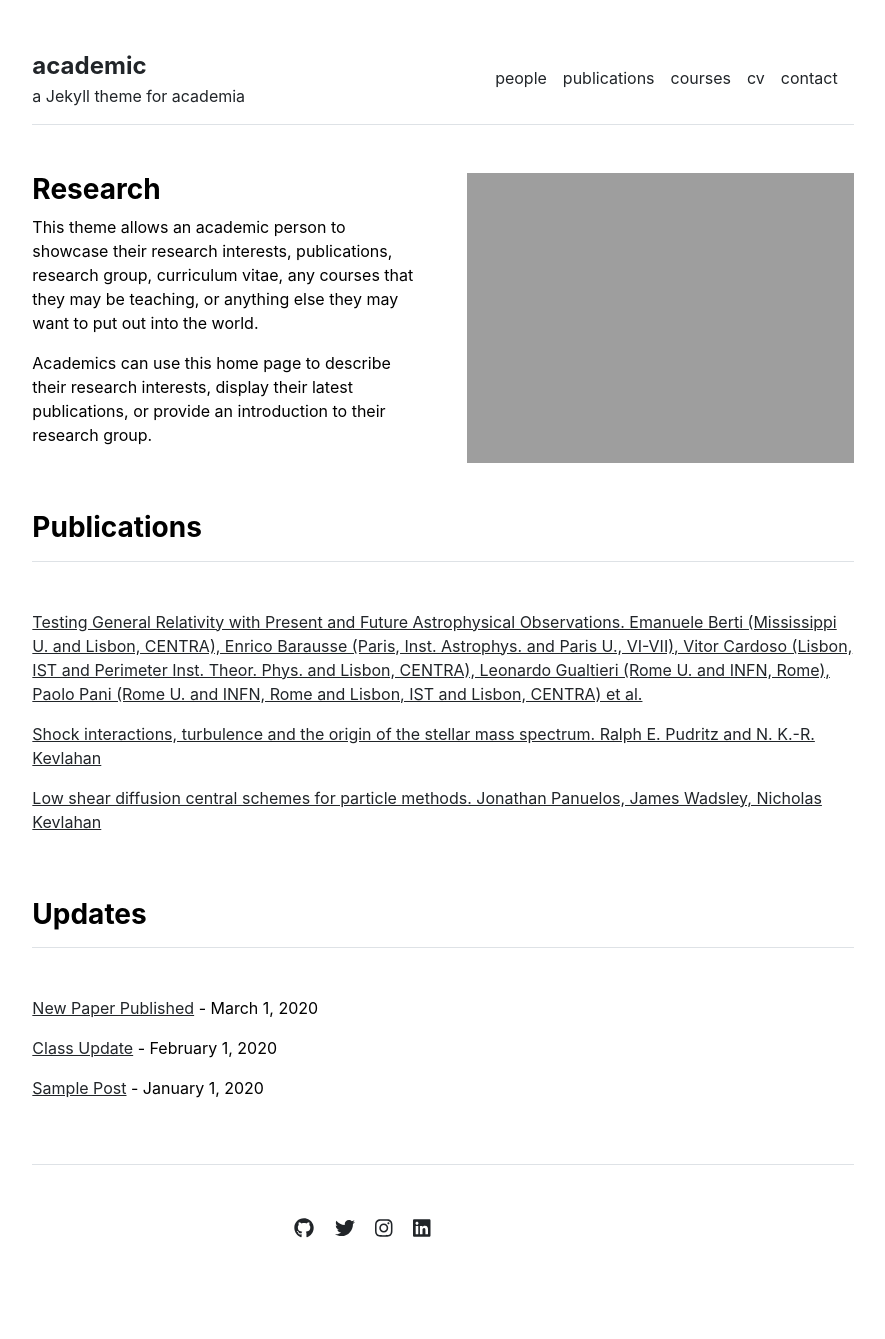
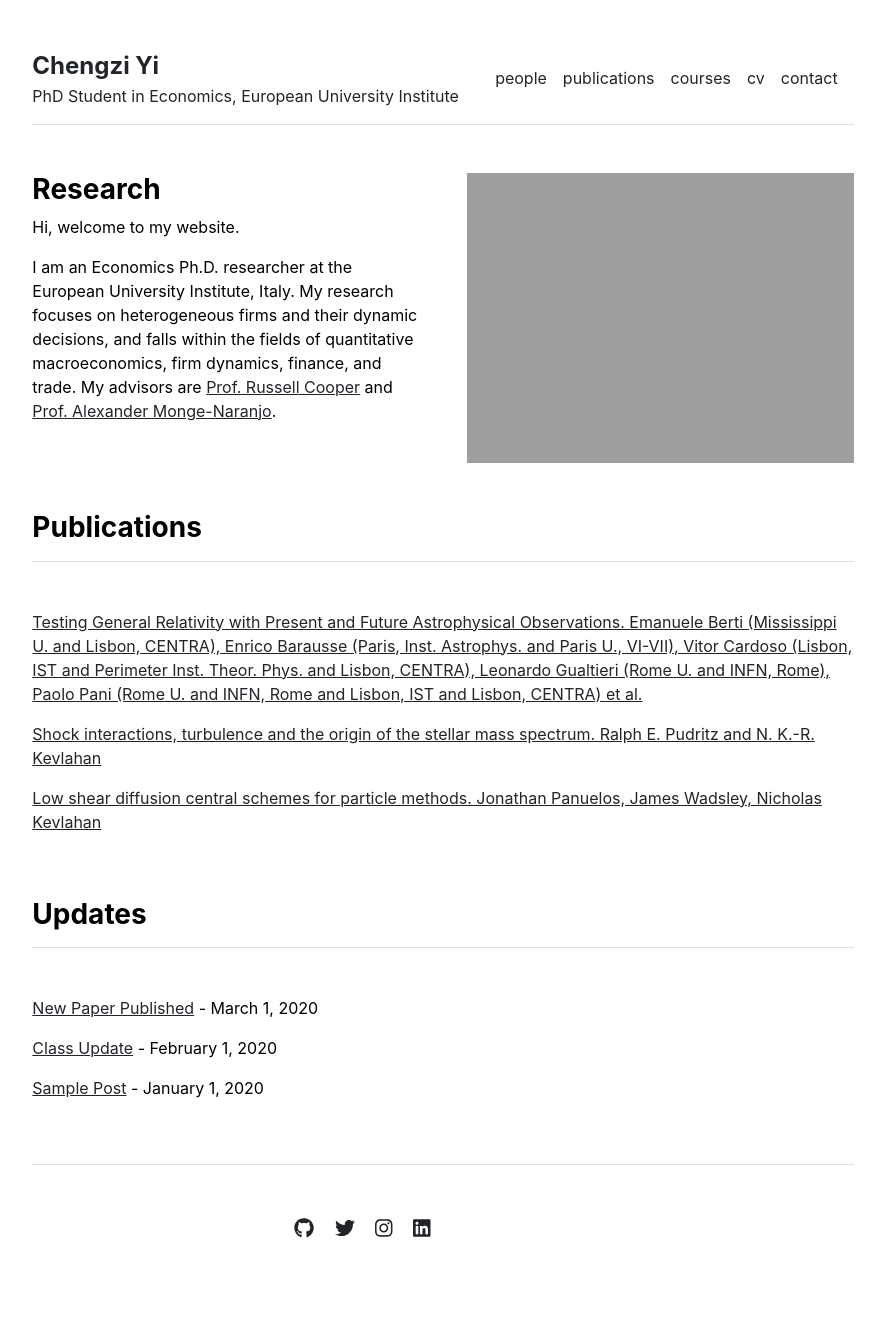
Before and after one commit to chengzi-yi/chengzi-yi.github.io, a Jekyll site: the page built from index.md, in a window 1280 px wide. Shown: the whole page, without its empty margins (197-1082 px from the left). Built offline with Jekyll 4.4.1, drawn with Linux system fonts in a browser that asks for light colours.

Commit message:
homepage

```diff
--- a/_config.yml
+++ b/_config.yml
@@ -1,4 +1,4 @@
 url: "" # the base hostname & protocol for your site, e.g. http://example.com
 baseurl: "" # the subpath of your site, e.g. /blog
-title: "academic" # the name of your site, e.g. ACME Corp.
-description: "a Jekyll theme for academia"
+title: "Chengzi Yi" # the name of your site, e.g. ACME Corp.
+description: "PhD Student in Economics, European University Institute"
--- a/index.md
+++ b/index.md
@@ -3,6 +3,6 @@ layout: home
 title: "Home"
 ---
 
-This theme allows an academic person to showcase their research interests, publications, research group, curriculum vitae, any courses that they may be teaching, or anything else they may want to put out into the world.
+Hi, welcome to my website.
 
-Academics can use this home page to describe their research interests, display their latest publications, or provide an introduction to their research group.
+I am an Economics Ph.D. researcher at the European University Institute, Italy. My research focuses on heterogeneous firms and their dynamic decisions, and falls within the fields of quantitative macroeconomics, firm dynamics, finance, and trade. My advisors are [Prof. Russell Cooper](https://www.eui.eu/people?id=russell-cooper) and [Prof. Alexander Monge-Naranjo](https://www.eui.eu/people?id=alexander-monge-naranjo).
```
